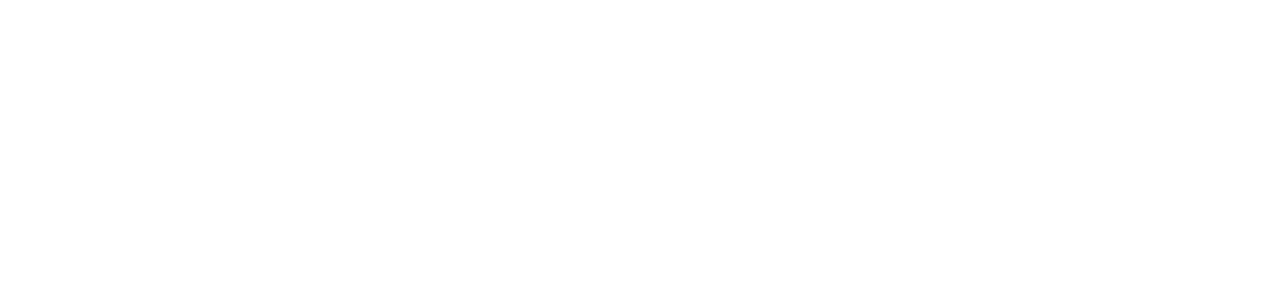
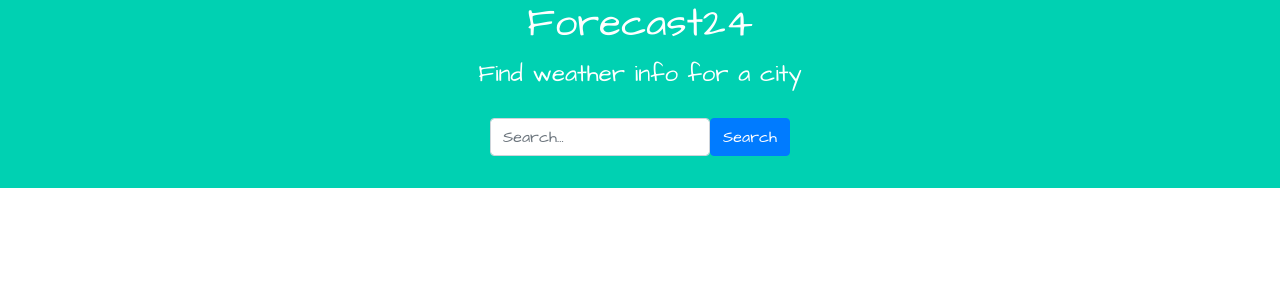
Before and after one commit to thomas367/Forecast24, a Vue app: page / in a window 1280 px wide. Shown: the top 300 px of the page. Built offline with nearby package versions, Linux system fonts and the light colour scheme.

Commit message:
Set basic header

```diff
--- a/src/App.vue
+++ b/src/App.vue
@@ -17,5 +17,10 @@
 </script>
 
 <style lang="scss">
+  @import url('https://fonts.googleapis.com/css?family=Architects Daughter');
+
+  #app{
+    font-family: 'Architects Daughter';
+  }
 
 </style>
--- a/src/components/header.vue
+++ b/src/components/header.vue
@@ -1,13 +1,58 @@
 <template>
-
+	<header class="main-header">
+		<div class="header-body">
+			<h1 class="title">
+				Forecast24
+			</h1>
+			<p class="subtitle">
+				Find weather info for a city
+			</p>
+			<b-form @submit.prevent="onSearch">
+				<div class="input d-inline-flex">
+					<b-form-input size="md" type="text" placeholder="Search..." v-model="city"/>
+			        <b-button size="md" type="submit" variant="primary">Search</b-button>
+				</div>
+			</b-form>
+		</div>
+	</header>
 </template>
 
 <script>
 	export default{
+		data: function(){
+			return {
+				city: ''
+			}
+		}
 
 	}
 </script>
 
 <style scoped lang="scss">
+	.main-header{
+		background-color: #00D1B2;
+
+		.header-body {
+			text-align: center;
+
+			.title{
+				color: white;
+
+			}
+
+			.subtitle{
+				color: white;
+				font-size: 24px;
+			}
+
+			.input{
+				width: 300px;
+				margin-top: 10px;
+				margin-bottom: 2rem;
+
+			}
+		}
+	}
+
 
 </style>
```
Also changed, not shown: src/components/weatherCard.vue (added, +11 -0 lines).
